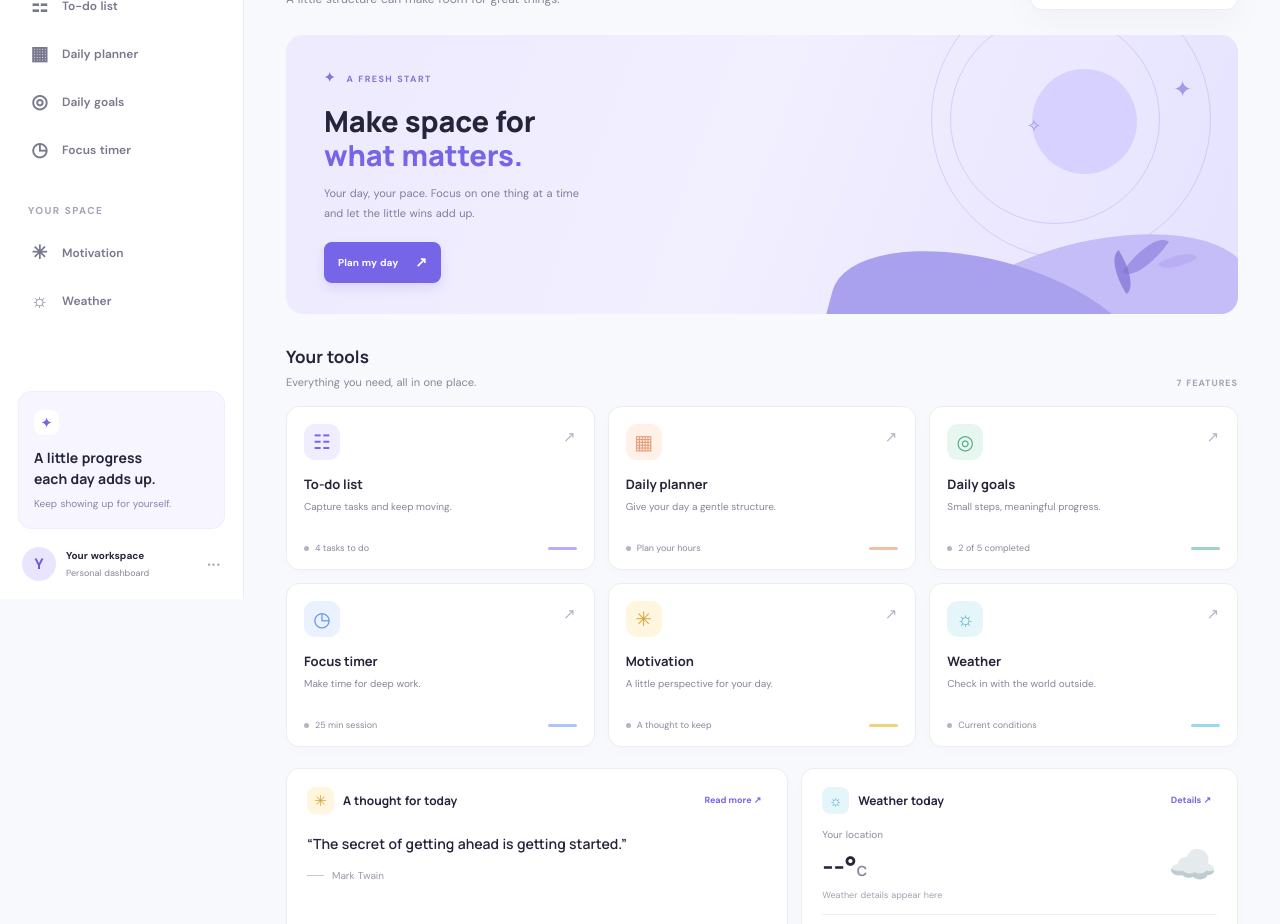
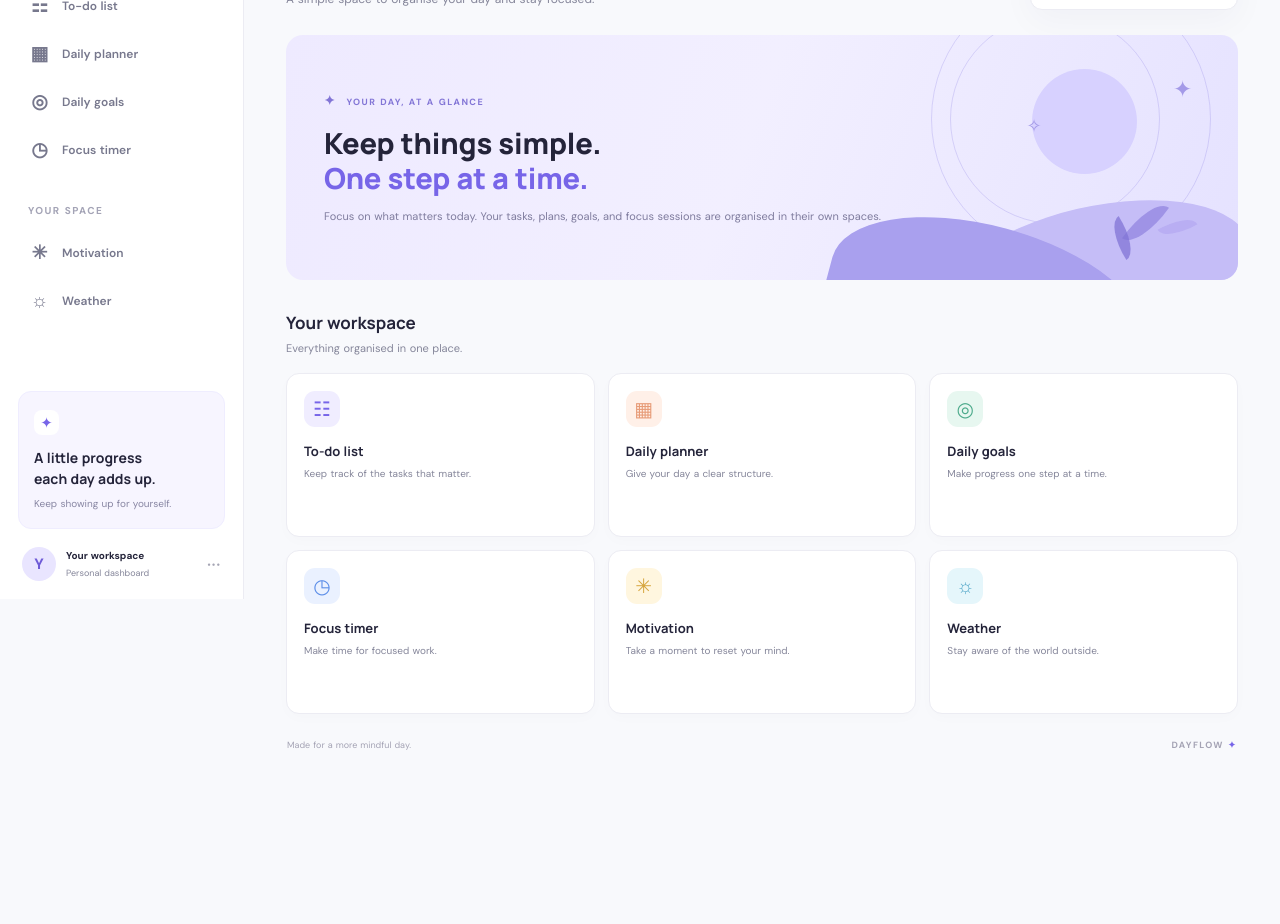
Before and after one commit to Ajay-Soyi/Productivity-Dashboard, a plain HTML site: page index.html in a window 1280 px wide. Shown: the part 201-1125 px from the top of the page. After the commit the page ends 981 px from the top, so only its background shows below. Drawn offline with Linux system fonts and the light colour scheme; no server answers.

Commit message:
all the basic functionalites are added

```diff
--- a/index.html
+++ b/index.html
@@ -101,7 +101,7 @@
           </div>
         </header>
 
-        <section id="dashboard" class="dashboard-view">
+        <!-- <section id="dashboard" class="dashboard-view">
           <div class="welcome-row">
             <div>
               <p class="eyebrow">YOUR PERSONAL SPACE</p>
@@ -307,6 +307,113 @@
           <footer class="page-footer">
             <span>Made for a more mindful day.</span
             ><span>DAYFLOW <i>✦</i></span>
+          </footer>
+        </section> -->
+
+        <section id="dashboard" class="dashboard-view">
+          <div class="welcome-row">
+            <div>
+              <p class="eyebrow">YOUR PERSONAL SPACE</p>
+              <h1>Welcome to Dayflow<span class="heading-dot">.</span></h1>
+              <p class="subtitle">
+                A simple space to organise your day and stay focused.
+              </p>
+            </div>
+
+            <div class="date-card">
+              <div class="date-icon">▦</div>
+              <div id="dayflow-date-time"></div>
+            </div>
+          </div>
+
+          <section class="hero-card">
+            <div class="hero-content">
+              <span class="hero-kicker">
+                <span class="sparkle">✦</span> YOUR DAY, AT A GLANCE
+              </span>
+
+              <h2>Keep things simple.<br /><em>One step at a time.</em></h2>
+
+              <p>
+                Focus on what matters today. Your tasks, plans, goals, and focus
+                sessions are organised in their own spaces.
+              </p>
+            </div>
+
+            <div class="hero-art" aria-hidden="true">
+              <div class="art-sun"></div>
+              <div class="art-orbit orbit-one"></div>
+              <div class="art-orbit orbit-two"></div>
+              <div class="art-leaf leaf-one"></div>
+              <div class="art-leaf leaf-two"></div>
+              <div class="art-leaf leaf-three"></div>
+              <div class="art-hill hill-back"></div>
+              <div class="art-hill hill-front"></div>
+              <div class="art-star star-one">✦</div>
+              <div class="art-star star-two">✧</div>
+            </div>
+          </section>
+
+          <div class="section-heading">
+            <div>
+              <h2>Your workspace</h2>
+              <p>Everything organised in one place.</p>
+            </div>
+          </div>
+
+          <div class="feature-grid">
+            <article class="feature-card todo-card">
+              <span class="feature-icon lavender">☷</span>
+              <span class="feature-title">To-do list</span>
+              <span class="feature-description">
+                Keep track of the tasks that matter.
+              </span>
+            </article>
+
+            <article class="feature-card planner-card">
+              <span class="feature-icon peach">▦</span>
+              <span class="feature-title">Daily planner</span>
+              <span class="feature-description">
+                Give your day a clear structure.
+              </span>
+            </article>
+
+            <article class="feature-card goals-card">
+              <span class="feature-icon mint">◎</span>
+              <span class="feature-title">Daily goals</span>
+              <span class="feature-description">
+                Make progress one step at a time.
+              </span>
+            </article>
+
+            <article class="feature-card focus-card">
+              <span class="feature-icon blue">◷</span>
+              <span class="feature-title">Focus timer</span>
+              <span class="feature-description">
+                Make time for focused work.
+              </span>
+            </article>
+
+            <article class="feature-card quote-card">
+              <span class="feature-icon yellow">✳</span>
+              <span class="feature-title">Motivation</span>
+              <span class="feature-description">
+                Take a moment to reset your mind.
+              </span>
+            </article>
+
+            <article class="feature-card weather-card">
+              <span class="feature-icon sky">☼</span>
+              <span class="feature-title">Weather</span>
+              <span class="feature-description">
+                Stay aware of the world outside.
+              </span>
+            </article>
+          </div>
+
+          <footer class="page-footer">
+            <span>Made for a more mindful day.</span>
+            <span>DAYFLOW <i>✦</i></span>
           </footer>
         </section>
 
--- a/script.js
+++ b/script.js
@@ -488,3 +488,45 @@ const renderWeatherUI = async () => {
 
 fetchWeather();
 renderWeatherUI();
+
+// Overview cards navigation
+const overviewCards = document.querySelector(".feature-grid");
+
+overviewCards.addEventListener("click", (e) => {
+  const card = e.target.closest(".feature-card");
+  if (!card) return;
+
+  const feature = {
+    "todo-card": "feature-todo",
+    "planner-card": "feature-planner",
+    "goals-card": "feature-goals",
+    "focus-card": "feature-pomodoro",
+    "quote-card": "feature-motivation",
+    "weather-card": "feature-weather",
+  };
+
+  const cardClass = [...card.classList].find((className) =>
+    Object.hasOwn(feature, className),
+  );
+
+  if (!cardClass) return;
+
+  // Hide the currently visible page
+  document
+    .querySelector("main > section:not([hidden])")
+    .setAttribute("hidden", "");
+
+  // Show the selected feature
+  document.getElementById(feature[cardClass]).removeAttribute("hidden");
+
+  // Update sidebar active state
+  document.querySelectorAll(".side-nav .nav-link").forEach((link) => {
+    link.classList.remove("active");
+  });
+
+  const sidebarLink = document.querySelector(
+    `.side-nav [data-feature="${cardClass === "todo-card" ? "todo" : cardClass === "planner-card" ? "planner" : cardClass === "goals-card" ? "goals" : cardClass === "focus-card" ? "pomodoro" : cardClass === "quote-card" ? "motivation" : "weather"}"]`,
+  );
+
+  if (sidebarLink) sidebarLink.classList.add("active");
+});
--- a/style.css
+++ b/style.css
@@ -1934,3 +1934,14 @@ body.dark-theme .weather-temp {
     padding-top: 22px;
   }
 }
+.feature-card {
+  cursor: pointer;
+  transition:
+    transform 0.2s ease,
+    box-shadow 0.2s ease;
+}
+
+.feature-card:hover {
+  transform: translateY(-3px);
+  box-shadow: 0 8px 24px rgba(0, 0, 0, 0.06);
+}
```
